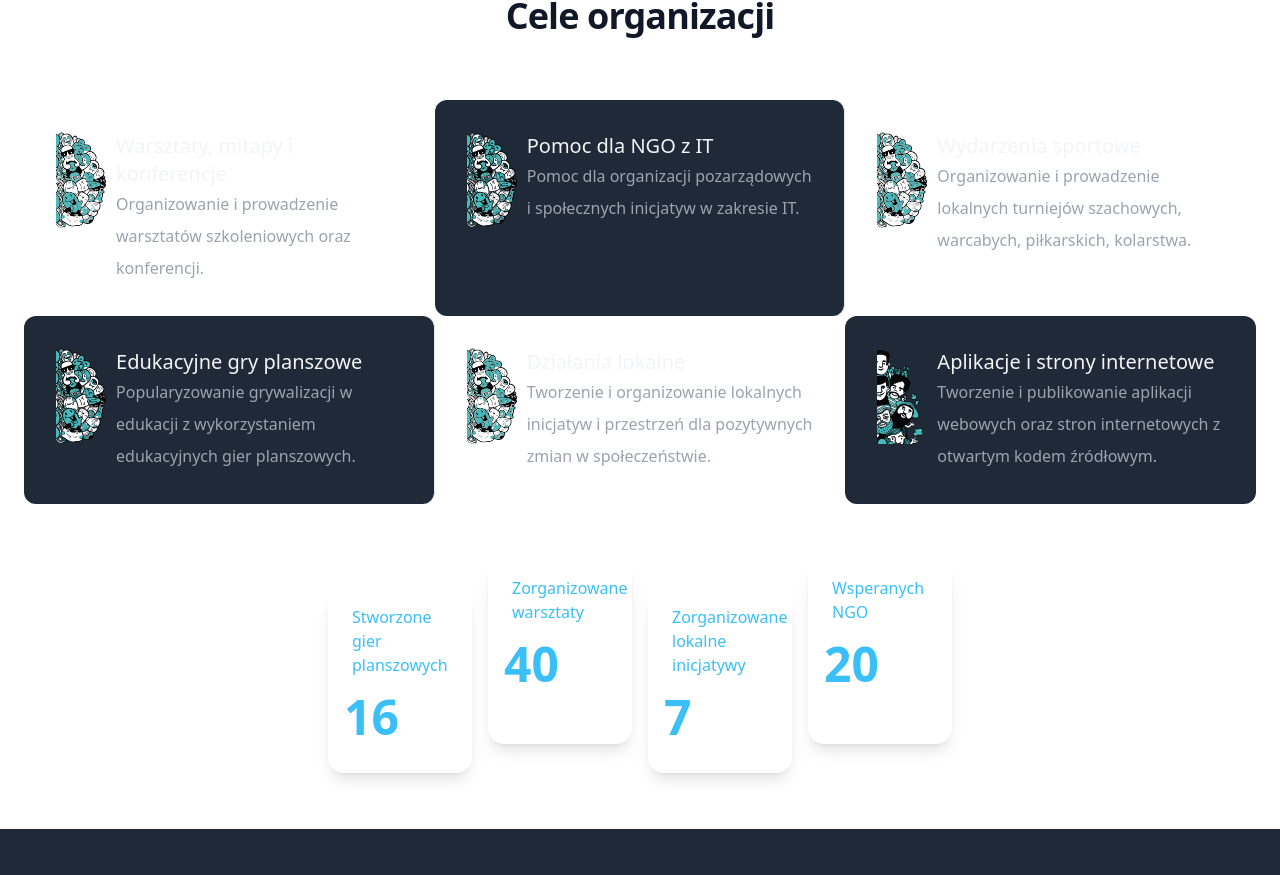
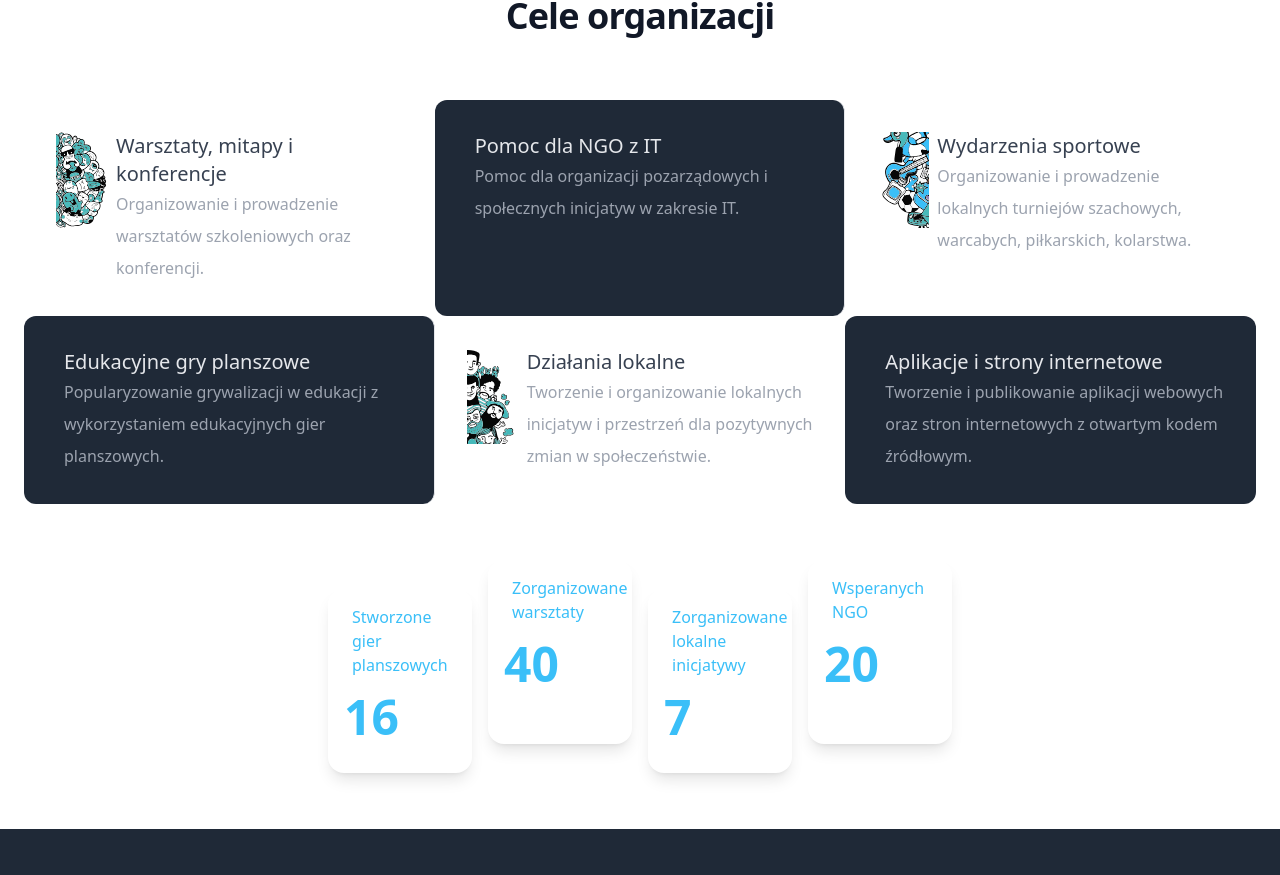
Before and after one commit to oleg-darkdev/darkdev-foundation_landing, a SvelteKit app: page / in a window 1280 px wide. Shown: the part 2378-3253 px from the top of the page. Built offline with nearby package versions, Linux system fonts and the light colour scheme.

Commit message:
fix img`s

```diff
--- a/src/components/widgets/sections/GoalsList.svelte
+++ b/src/components/widgets/sections/GoalsList.svelte
@@ -8,30 +8,30 @@
 </div>
 <div class="my-12 flex flex-wrap dark:text-white">
 	<div class="flex w-full flex-row p-8 md:w-1/2 lg:w-1/3">
-		<img src="/images/goals/workshos.svg" alt="Apps goal img" class="h-24 w-14" />
+		<img src="/images/goals/workshos.svg" alt="Apps goal img" class="h-24 w-16" />
 
 		<div class="ml-2">
-			<div class="md-4 text-xl text-gray-100">Warsztaty, mitapy i konferencje</div>
+			<div class="md-4 text-xl text-gray-700">Warsztaty, mitapy i konferencje</div>
 			<p class="text-md leading-loose text-gray-400">
 				Organizowanie i prowadzenie warsztatów szkoleniowych oraz konferencji.
 			</p>
 		</div>
 	</div>
 	<div class="flex w-full flex-row rounded-xl bg-gray-800 p-8 md:w-1/2 lg:w-1/3 lg:border-r">
-		<img src="/images/goals/workshos.svg" alt="Apps goal img" class="h-24 w-14" />
+		<!-- <img src="/images/goals/it.svg" alt="Apps goal img" class="h-24 w-16" /> -->
 
 		<div class="ml-2">
-			<div class="md-4 text-xl text-gray-100">Pomoc dla NGO z IT</div>
+			<div class="md-4 text-xl text-gray-200">Pomoc dla NGO z IT</div>
 			<p class="text-md leading-loose text-gray-400">
 				Pomoc dla organizacji pozarządowych i społecznych inicjatyw w zakresie IT.
 			</p>
 		</div>
 	</div>
 	<div class="flex w-full flex-row p-8 md:w-1/2 lg:w-1/3 lg:border-r-0">
-		<img src="/images/goals/workshos.svg" alt="Apps goal img" class="h-24 w-14" />
+		<img src="/images/goals/sport.svg" alt="Apps goal img" class="h-24 w-16" />
 
 		<div class="ml-2">
-			<div class="md-4 text-xl text-gray-100">Wydarzenia sportowe</div>
+			<div class="md-4 text-xl text-gray-700">Wydarzenia sportowe</div>
 			<p class="text-md leading-loose text-gray-400">
 				Organizowanie i prowadzenie lokalnych turniejów szachowych, warcabych, piłkarskich,
 				kolarstwa.
@@ -39,20 +39,20 @@
 		</div>
 	</div>
 	<div class="lg:-0 flex w-full flex-row rounded-xl bg-gray-800 p-8 md:w-1/2 lg:w-1/3 lg:border-r">
-		<img src="/images/goals/workshos.svg" alt="Apps goal img" class="h-24 w-14" />
+		<!-- <img src="/images/goals/apps.svg" alt="Apps goal img" class="h-24 w-16" /> -->
 
 		<div class="ml-2">
-			<div class="md-4 text-xl text-gray-100">Edukacyjne gry planszowe</div>
+			<div class="md-4 text-xl text-gray-200">Edukacyjne gry planszowe</div>
 			<p class="text-md leading-loose text-gray-400">
 				Popularyzowanie grywalizacji w edukacji z wykorzystaniem edukacyjnych gier planszowych.
 			</p>
 		</div>
 	</div>
 	<div class="md:-0 lg:-0 flex w-full flex-row p-8 md:w-1/2 lg:w-1/3">
-		<img src="/images/goals/workshos.svg" alt="Apps goal img" class="h-24 w-14" />
+		<img src="/images/goals/local.svg" alt="Apps goal img" class="h-24 w-16" />
 
 		<div class="ml-2">
-			<div class="md-4 text-xl text-gray-100">Działania lokalne</div>
+			<div class="md-4 text-xl text-gray-700">Działania lokalne</div>
 			<p class="text-md leading-loose text-gray-400">
 				Tworzenie i organizowanie lokalnych inicjatyw i przestrzeń dla pozytywnych zmian w
 				społeczeństwie.
@@ -60,10 +60,10 @@
 		</div>
 	</div>
 	<div class="flex w-full flex-row rounded-xl bg-gray-800 p-8 md:w-1/2 lg:w-1/3">
-		<img src="/images/goals/local.svg" alt="Local goal img" class="h-24 w-14" />
+		<!-- <img src="/images/goals/app.svg" alt="Local goal img" class="h-24 w-16" /> -->
 
 		<div class="ml-2">
-			<div class="md-4 text-xl text-gray-100">Aplikacje i strony internetowe</div>
+			<div class="md-4 text-xl text-gray-200">Aplikacje i strony internetowe</div>
 			<p class="text-md leading-loose text-gray-400">
 				Tworzenie i publikowanie aplikacji webowych oraz stron internetowych z otwartym kodem
 				źródłowym.
```
